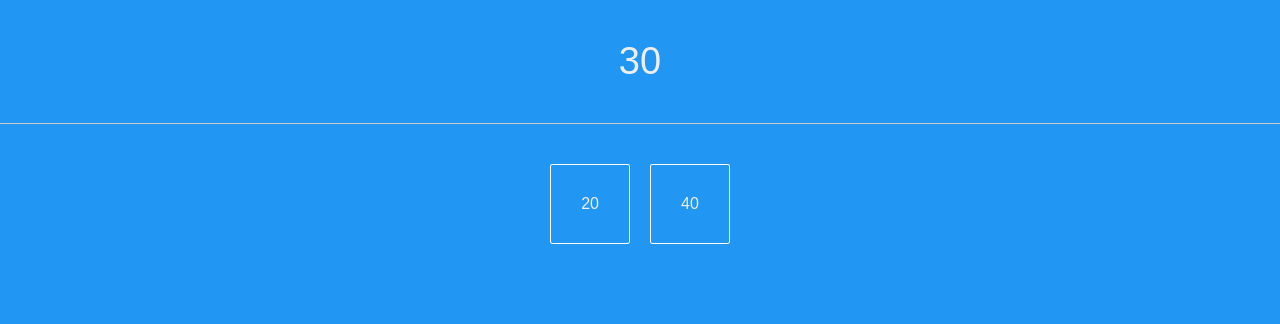
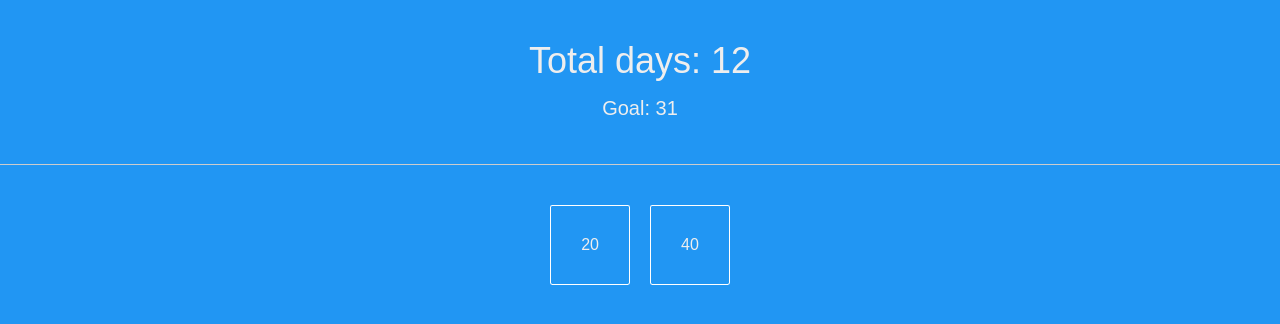
Before and after one commit to RomanDoroshenko/ReactEssential, a React app: page / in a window 1280 px wide. Shown: the top 324 px of the page. Built offline with nearby package versions, Linux system fonts and the light colour scheme; the HTML template or start-up script is replaced by a standard one.

Commit message:
fixed eslint sass import error

```diff
--- a/src/components/FitDayCount.jsx
+++ b/src/components/FitDayCount.jsx
@@ -1,6 +1,6 @@
 import React from 'react';
 import PropTypes from 'prop-types';
-import fitdayscount from '../scss/fitdaycount.scss';
+import '../scss/fitdaycount.scss';
 
 // class FitDayCount extends React.Component {
 //   render() {
@@ -23,7 +23,8 @@ import fitdayscount from '../scss/fitdaycount.scss';
 const FitDayCount = props => (
   <div className="fit-day-count">
     <div className="total-days">
-      <span>{ props.totalDays }</span>
+      <span>Total days: { props.totalDays }</span><br />
+      <span className="goal">Goal: 31</span>
     </div>
     <div className="group-workout-days">
       <span>{ props.groupDays }</span>
--- a/src/index.jsx
+++ b/src/index.jsx
@@ -1,12 +1,12 @@
 import React from 'react';
 import { render } from 'react-dom';
-import indexSass from './scss/index.scss';
+import './scss/index.scss';
 import FitDayCount from './components/FitDayCount';
 
 
 render(
   <FitDayCount
-    totalDays={30}
+    totalDays={12}
     groupDays={20}
     atWorkDays={40}
   />,
--- a/src/scss/fitdaycount.scss
+++ b/src/scss/fitdaycount.scss
@@ -13,8 +13,11 @@
  border: none;
   border-bottom: 0.01px solid #ccc;
   padding: 40px;
-  font-size: 38px;
+  font-size: 36px;
+}
 
+.goal{
+  font-size: 20px;
 }
 
 .group-workout-days {
@@ -27,7 +30,4 @@
   padding: 30px;
   border-radius: 3%;
 
-
-
-
 }
```
Also changed, not shown: 1 other file (tests, documents, lock files or other folders).
